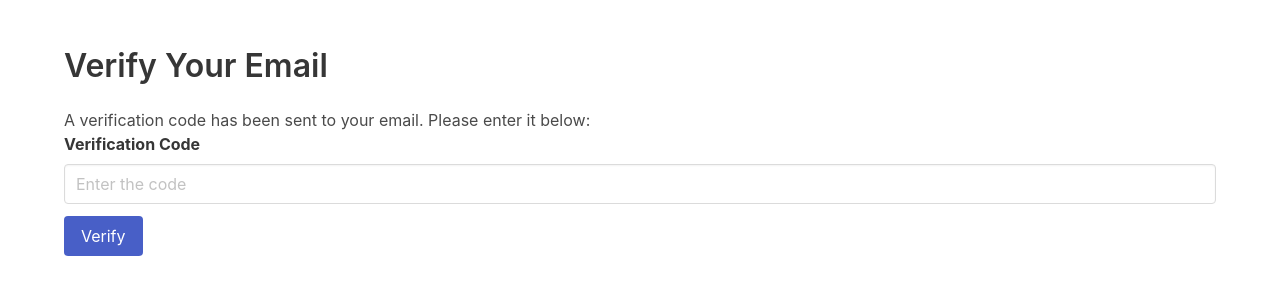
After one commit to GourabGorai/StockFlask2, a Flask app: page /verify in a window 1280 px wide. The commit adds this page. Shown: the top 303 px of the page. Run offline with Flask 3, Linux system fonts and the light colour scheme; some libraries are stand-ins or nearby versions.

Commit message:
Login Update and bug fixes

```diff
--- a/app.py
+++ b/app.py
@@ -1,19 +1,72 @@
-from flask import Flask, render_template, request
+from flask import Flask, render_template, request, redirect, url_for, session
+import random
+import smtplib
+import ssl
+import psycopg2
+from email.mime.text import MIMEText
+from email.mime.multipart import MIMEMultipart
+import os
+from datetime import datetime, timedelta
 import pandas as pd
-from datetime import datetime, timedelta
+import requests
 from sklearn.ensemble import RandomForestRegressor
 from sklearn.preprocessing import StandardScaler
-import requests
+from sklearn.metrics import r2_score
 import plotly.express as px
 import plotly.io as pio
-from sklearn.metrics import r2_score
 
 app = Flask(__name__)
+app.secret_key = 'your_secret_key_here'
 
 API_KEY = 'FVOEWU64HKN1C9U2'
 STOCK_BASE_URL = 'https://www.alphavantage.co/query'
 HOLIDAY_API_KEY = '49339829-1b08-49a6-b341-72f937bb885f'
 HOLIDAY_API_URL = 'https://holidayapi.com/v1/holidays'
+
+def is_holiday(date, country='US'):
+    params = {
+        'key': HOLIDAY_API_KEY,
+        'country': country,
+        'year': date.year,
+        'month': date.month,
+        'day': date.day,
+    }
+    response = requests.get(HOLIDAY_API_URL, params=params)
+    holidays = response.json().get('holidays', [])
+    return len(holidays) > 0
+
+# Database connection function (adjust parameters based on your setup)
+def get_db_connection():
+    conn = psycopg2.connect(
+        host="localhost",
+        database="newDB",
+        user="postgres",
+        password="123456"
+    )
+    return conn
+
+def send_email(recipient_email, verification_code):
+    sender_email = "gourabtest469@gmail.com"
+    sender_password = "geslhgvynzwwqrsb"
+
+    message = MIMEMultipart("alternative")
+    message["Subject"] = "Your Verification Code"
+    message["From"] = sender_email
+    message["To"] = recipient_email
+
+    text = f"Your verification code is: {verification_code}"
+    part = MIMEText(text, "plain")
+    message.attach(part)
+
+    context = ssl.create_default_context()
+
+    try:
+        with smtplib.SMTP_SSL("smtp.gmail.com", 465, context=context) as server:
+            server.login(sender_email, sender_password)
+            server.sendmail(sender_email, recipient_email, message.as_string())
+        print("Verification code sent successfully.")
+    except Exception as e:
+        print(f"Error sending email: {e}")
 
 def calculate_rsi(df, period=14):
     delta = df['Close'].diff()
@@ -100,7 +153,6 @@ def plot_prices(dates, predicted_prices, actual_prices):
     fig.data[0].name = 'Predicted Prices'
     fig.data[1].name = 'Actual Prices'
 
-    # Update hover template to show only "date" and "value"
     hover_template = "<b>Date:</b> %{x}<br><b>Price:</b> %{y}"
     for trace in fig.data:
         trace.hovertemplate = hover_template
@@ -111,20 +163,63 @@ def plot_prices(dates, predicted_prices, actual_prices):
     return plot_filename
 
 
-def is_holiday(date, country='US'):
-    params = {
-        'key': HOLIDAY_API_KEY,
-        'country': country,
-        'year': date.year,
-        'month': date.month,
-        'day': date.day,
-    }
-    response = requests.get(HOLIDAY_API_URL, params=params)
-    holidays = response.json().get('holidays', [])
-    return len(holidays) > 0
+@app.route('/login', methods=['GET', 'POST'])
+def login():
+    if request.method == 'POST':
+        email = request.form['email']
+        password = request.form['password']
+
+        conn = get_db_connection()
+        cur = conn.cursor()
+        cur.execute('SELECT * FROM userdata WHERE email = %s', (email,))
+        user = cur.fetchone()
+        cur.close()
+        conn.close()
+
+        if user:
+            return "Email already registered. Please login with a different email."
+        else:
+            verification_code = random.randint(100000, 999999)
+            send_email(email, verification_code)
+
+            # Store email, password, and verification code in the session temporarily
+            session['email'] = email
+            session['password'] = password
+            session['verification_code'] = str(verification_code)
+
+            return redirect(url_for('verify'))
+    return render_template('login.html')
+
+@app.route('/verify', methods=['GET', 'POST'])
+def verify():
+    if request.method == 'POST':
+        user_input_code = request.form['user_input_code']
+        if user_input_code == session.get('verification_code'):
+            # Save email and password to the database
+            email = session.get('email')
+            password = session.get('password')
+
+            conn = get_db_connection()
+            cur = conn.cursor()
+            cur.execute('INSERT INTO userdata2 (email, password) VALUES (%s, %s)', (email, password))
+            conn.commit()
+            cur.close()
+            conn.close()
+
+            # Clear session after successful verification
+            session.pop('verification_code', None)
+            session.pop('password', None)
+
+            return redirect(url_for('index'))
+        else:
+            return "Verification failed. Please try again."
+    return render_template('verify.html')
 
 @app.route('/', methods=['GET', 'POST'])
 def index():
+    if 'email' not in session:
+        return redirect(url_for('login'))
+
     predicted_prices = []
     actual_prices = []
     error_message = None
@@ -136,13 +231,13 @@ def index():
         symbol = request.form['symbol'].upper()
         future_date_str = request.form.get('future_date', '')
         year_prv = datetime.now().year - 1
+
         # Fetch the stock data from Alpha Vantage
         df = fetch_stock_data(symbol)
 
         if df is not None:
-            # Apply technical indicators
             df = add_technical_indicators(df)
-            df2 = df[df.index <= f'{year_prv}-12-29']  # Use data until 2023-12-29
+            df2 = df[df.index <= f'{year_prv}-12-29']
 
             # Train the model
             model, scaler = train_random_forest(df2)
@@ -166,10 +261,8 @@ def index():
                     next_row_df = pd.DataFrame([next_row])
                     next_row_scaled = scaler.transform(next_row_df)
 
-                    # Predict the next day's closing price
                     predicted_price = model.predict(next_row_scaled)[0]
 
-                    # Update the future_df with the predicted price and recalculate indicators
                     next_date = current_date + timedelta(days=1)
                     new_row = pd.Series({
                         'Open': predicted_price,
@@ -177,13 +270,6 @@ def index():
                         'Low': predicted_price,
                         'Close': predicted_price,
                         'Volume': 0,
-                        'MA_5': 0,
-                        'MA_10': 0,
-                        'MA_50': 0,
-                        'Volatility': 0,
-                        'RSI': 0,
-                        'MACD': 0,
-                        'MACD_signal': 0,
                     }, name=next_date)
 
                     future_df = pd.concat([future_df, new_row.to_frame().T])
@@ -193,28 +279,22 @@ def index():
                 future_prediction = round(predicted_price, 2)
                 print(f"The prediction for {future_date_str} is {future_prediction}")
 
-            # Generate dates from January 1st to today
             start_date = datetime(2024, 1, 1)
             end_date = datetime.now()
             date_range = pd.date_range(start=start_date, end=end_date)
 
-            # Prepare data for predictions
             for date in date_range:
                 if date in df.index:
                     last_row = df.loc[date][['Close', 'MA_5', 'MA_10', 'MA_50', 'Volatility', 'RSI', 'MACD', 'MACD_signal']]
                     last_row_df = pd.DataFrame([last_row])
                     last_row_scaled = scaler.transform(last_row_df)
 
-                    # Predict the next day's price
                     predicted_price = model.predict(last_row_scaled)[0]
                     predicted_prices.append(predicted_price)
                     actual_prices.append(df.loc[date]['Close'])
                     future_dates.append(date)
 
-            # Calculate accuracy score
             accuracy_score = round(r2_score(actual_prices, predicted_prices) * 100, 2)
-
-            # Plot the prices
             plot_filename = plot_prices(future_dates, predicted_prices, actual_prices)
 
             return render_template('index.html', predicted_prices=predicted_prices, actual_prices=actual_prices,
@@ -222,11 +302,10 @@ def index():
                                    accuracy_score=accuracy_score)
 
         else:
-            error_message = "Failed to fetch stock data. Please try again."
+            error_message = "Failed to fetch stock data."
 
     return render_template('index.html', predicted_prices=predicted_prices, actual_prices=actual_prices,
-                           future_dates=future_dates, error_message=error_message, future_prediction=future_prediction,
-                           accuracy_score=accuracy_score)
+                           error_message=error_message, future_prediction=future_prediction, accuracy_score=accuracy_score)
 
 if __name__ == '__main__':
     app.run(debug=True)
--- /dev/null
+++ b/templates/verify.html
@@ -0,0 +1,31 @@
+<!DOCTYPE html>
+<html lang="en">
+<head>
+    <meta charset="UTF-8">
+    <meta name="viewport" content="width=device-width, initial-scale=1.0">
+    <title>Verify Code</title>
+    <link rel="stylesheet" href="https://cdnjs.cloudflare.com/ajax/libs/bulma/0.9.3/css/bulma.min.css">
+</head>
+<body>
+    <section class="section">
+        <div class="container">
+            <h1 class="title">Verify Your Email</h1>
+            <p>A verification code has been sent to your email. Please enter it below:</p>
+            <form action="/verify" method="POST">
+                <input type="hidden" name="email" value="{{ email }}">
+                <input type="hidden" name="password" value="{{ password }}">
+                <input type="hidden" name="verification_code" value="{{ verification_code }}">
+                <div class="field">
+                    <label class="label">Verification Code</label>
+                    <div class="control">
+                        <input class="input" type="text" name="user_input_code" placeholder="Enter the code" required>
+                    </div>
+                </div>
+                <div class="control">
+                    <button class="button is-link" type="submit">Verify</button>
+                </div>
+            </form>
+        </div>
+    </section>
+</body>
+</html>
```
Also changed, not shown: templates/index.html (+34 -18 lines), templates/login.html (added, +33 -0 lines).
